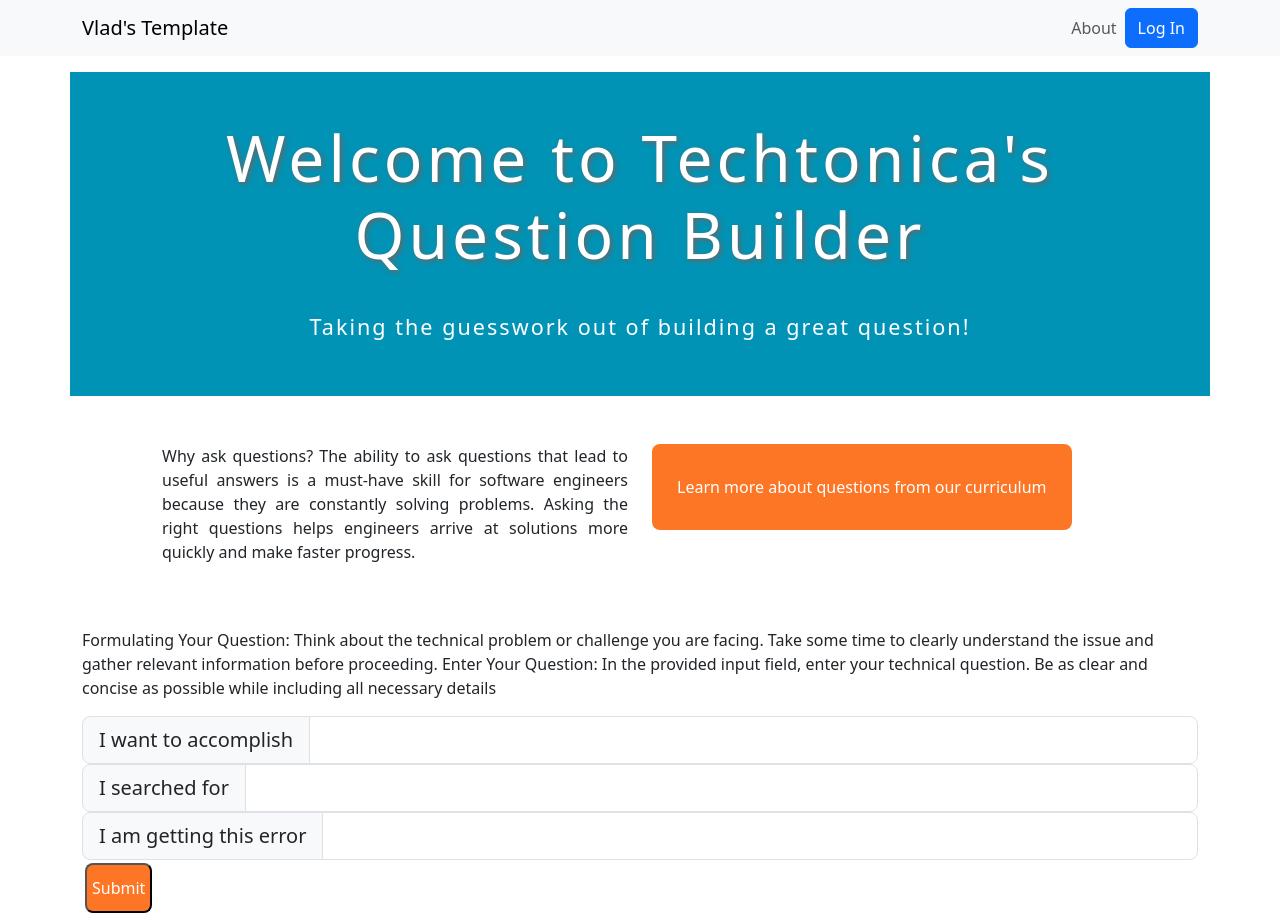
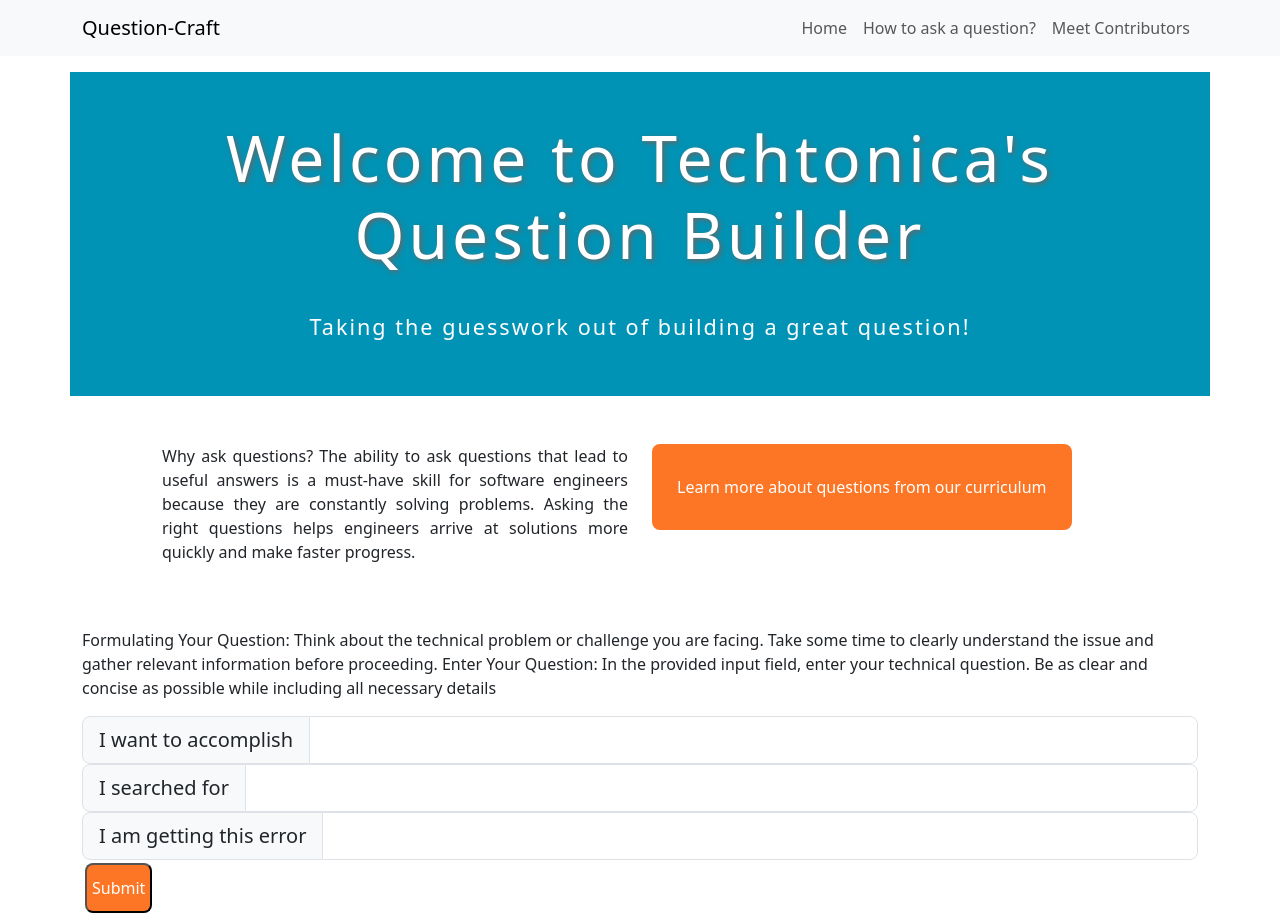
Before and after one commit to Roshanell/question-craft, a React (Vite) app in the folder client/: page / in a window 1280 px wide. Built offline with nearby package versions, Linux system fonts and the light colour scheme; no server answers.

Commit message:
update nav bar

```diff
--- a/client/src/components/NavBar.jsx
+++ b/client/src/components/NavBar.jsx
@@ -12,31 +12,13 @@
                     Use `<Link />` component instead of `<Nav.Link>` or something because we want the linking to be
                     handled by react-router and not the browser.
                 */}
-                <Link className="navbar-brand" to="/">Vlad&apos;s Template</Link>
+                <Link className="navbar-brand" to="/">Question-Craft</Link>
                 <Navbar.Toggle aria-controls="basic-navbar-nav" />
                 <Navbar.Collapse id="basic-navbar-nav">
                     <Nav className="ms-auto">
-                        <Link className="nav-link" to='/about'>About</Link>
-                        {isAuthenticated ? (
-                            <>
-                                <Link className="nav-link fst-italic" to="/profile">
-                                    {user.email}
-                                </Link>
-                                <button
-                                    className="btn btn-primary"
-                                    onClick={() => logout()}
-                                >
-                                    Log Out
-                                </button>
-                            </>
-                        ) : (
-                            <button
-                                className="btn btn-primary"
-                                onClick={() => loginWithRedirect()}
-                            >
-                                Log In
-                            </button>
-                        )}
+                      <Link className="nav-link" to='/'>Home</Link>
+                      <Link className="nav-link" to='/about'>How to ask a question? </Link>
+                      <Link className="nav-link" to='/about'>Meet Contributors </Link>
                     </Nav>
                 </Navbar.Collapse>
             </Container>
```
